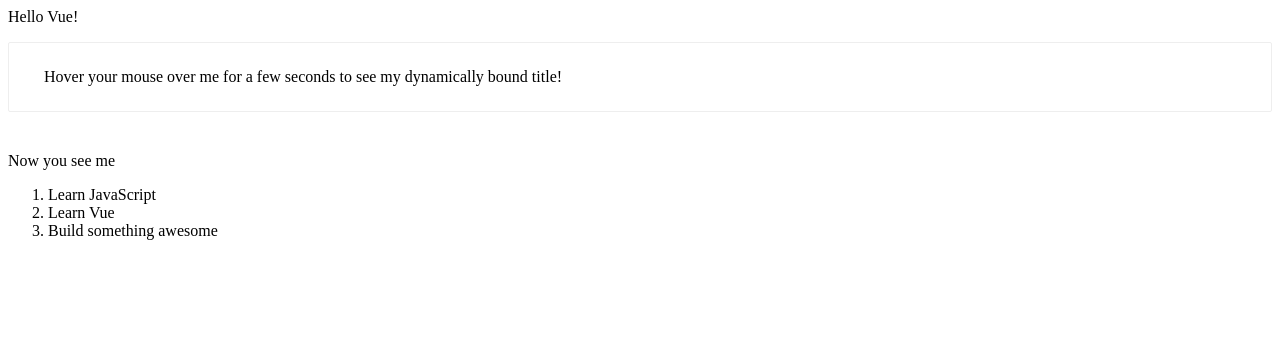
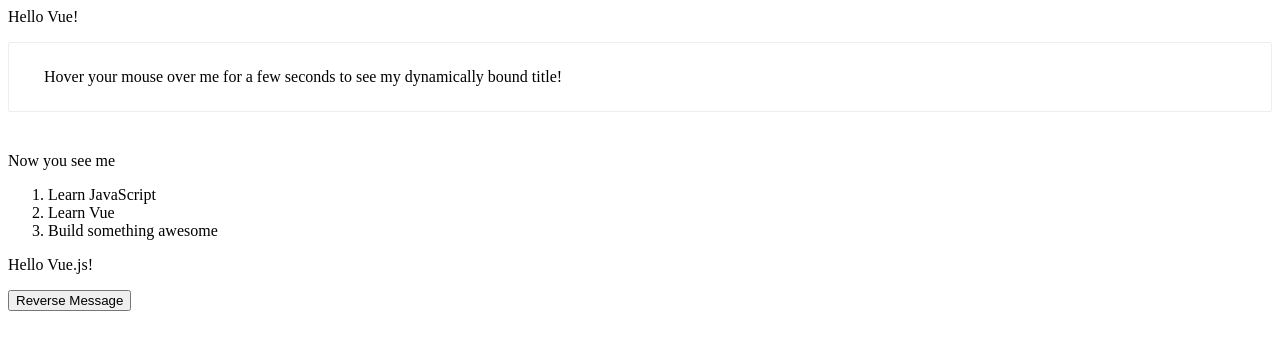
Before and after one commit to jespernpedersen/vuejs-demo, a plain HTML site: page index.html in a window 1280 px wide. Drawn offline with nearby package versions, Linux system fonts and the light colour scheme.

Commit message:
Add a reverse message function

```diff
--- a/index.html
+++ b/index.html
@@ -35,6 +35,10 @@
             </li>
         </ol>
     </div>
+    <div id="app-5">
+        <p>{{ message }}</p>
+        <button v-on:click="reverseMessage">Reverse Message</button>
+    </div>
     <script src="https://cdn.jsdelivr.net/npm/vue/dist/vue.js"></script>
     <script>
         var app = new Vue({
@@ -67,6 +71,17 @@
                 }]
             }
         });
+        var app5 = new Vue({
+            el: '#app-5',
+            data: {
+                message: 'Hello Vue.js!'
+            },
+            methods: {
+                reverseMessage: function() {
+                    this.message = this.message.split('').reverse().join('')
+                }
+            }
+        });
     </script>
     <style>
         #demo,
```
